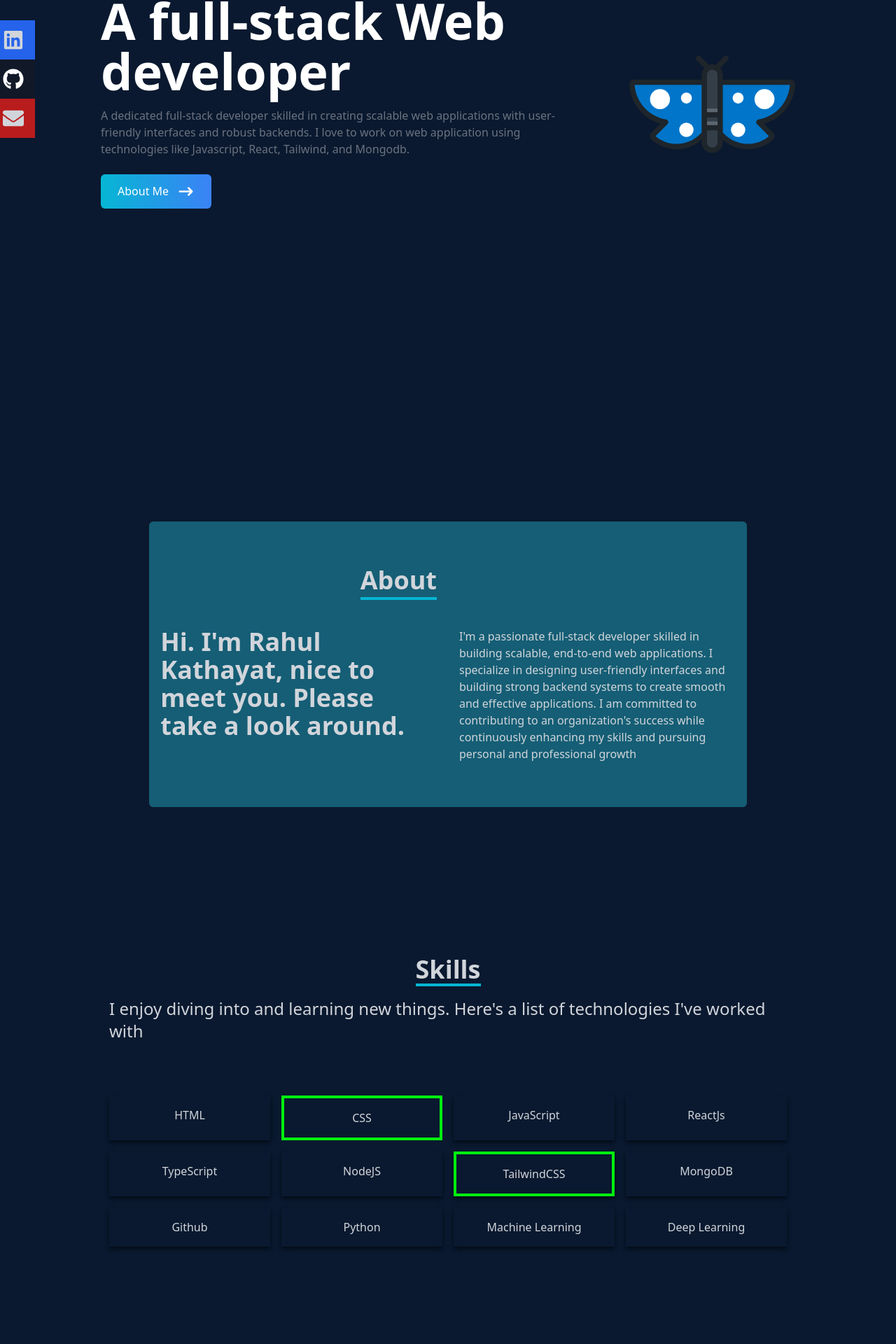
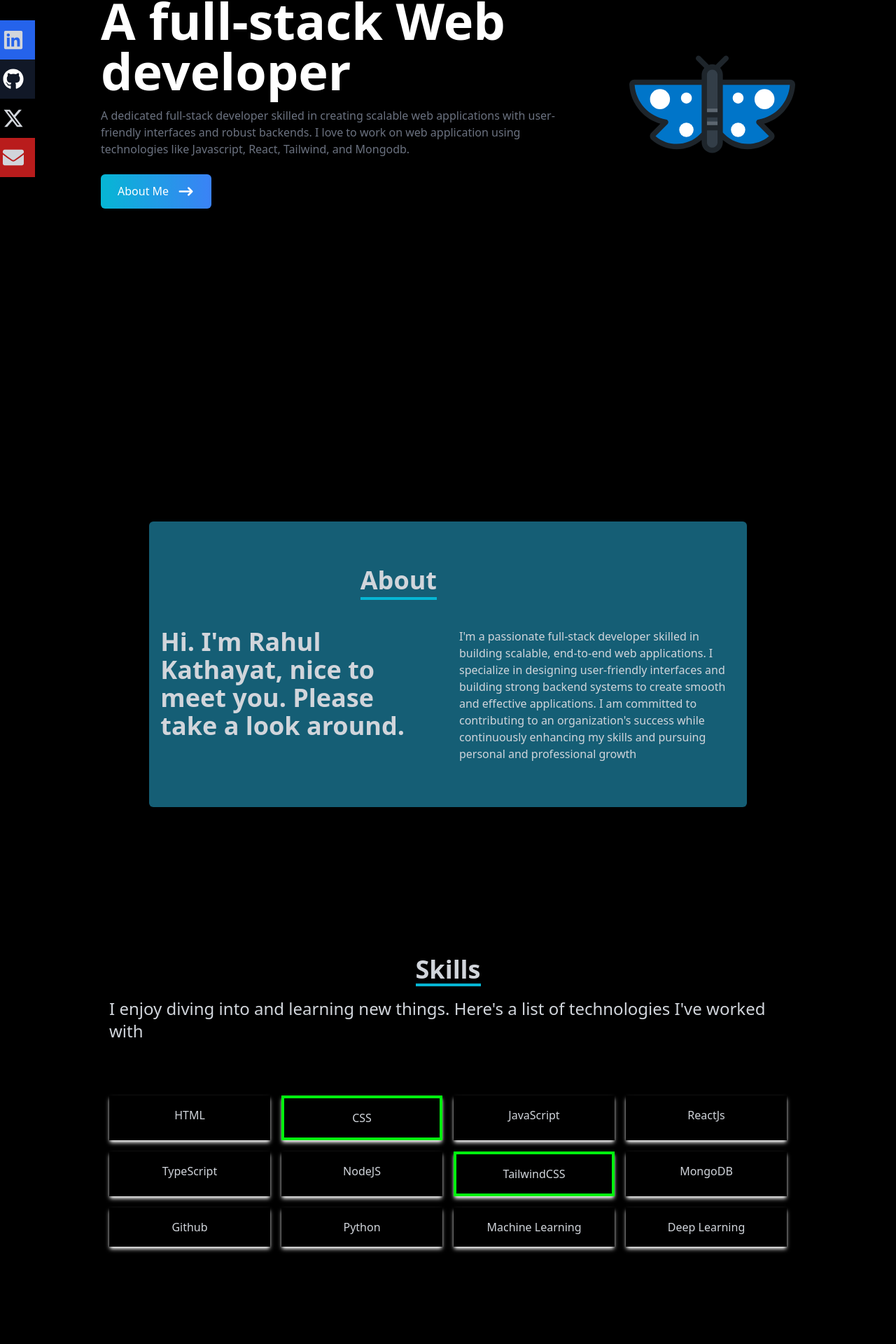
Before and after one commit to RahulSinghKathayat/Portfolio, a React (Vite) app in the folder portfolio/: page / in a window 1280 px wide. Shown: the part 251-2171 px from the top of the page at 70% size. Built offline with nearby package versions, Linux system fonts and the light colour scheme.

Commit message:
projects and contact

```diff
--- a/portfolio/src/components/About.jsx
+++ b/portfolio/src/components/About.jsx
@@ -2,7 +2,7 @@ import React from "react";
 
 const About = () =>{
     return (
-        <div name='about' id="about" className="w-full h-screen bg-[#0a192f] text-gray-300">
+        <div name='about' id="about" className="w-full h-screen bg-black text-gray-300">
             <div className="flex flex-col justify-center items-center w-full h-full">
                 <div className="py-16 rounded-md bg-cyan-800 flex flex-col justify-center items-center w-4/6">
                 <div className="max-w-[1000px] w-full grid grid-cols-2 gap-8 mb-4">
--- a/portfolio/src/components/Contact.jsx
+++ b/portfolio/src/components/Contact.jsx
@@ -1,18 +1,14 @@
 import React from "react";
+import { Link } from 'react-scroll'
 
 const Contact = () =>{
     return(
-        <div name='contact' className="w-full h-screen bg-[#0a192f] flex justify-center items-center p-4">
+        <div name='contact' className="w-full h-screen bg-black flex justify-center items-center p-4">
             <div className="flex flex-col max-w-[600px] w-full">
                 <div className="pb-8 flex flex-col justify-center w-full h-full items-center">
-                    <p className="text-4xl font-bold inline border-b-4 border-cyan-500 text-gray-300">Contact</p>
-                    <p className="text-gray-300 py-4">Send a message</p>
+                    <p className="text-4xl font-bold inline border-b-2 border-cyan-500 text-gray-300">Get in touch</p>
+                    <p className="text-gray-300 py-4">Email:{" "}<a href="mailto:rahulkathayat000@gmail.com" className="text-gray-300 underline hover:text-blue-950 hover:no-underline transition-colors duration-300">rahulkathayat000@gmail.com</a></p>
                 </div>
-
-                <input className="bg-[#ccd6f6] p-2" type="text" placeholder="Your name" name="name" />
-                <input className="bg-[#ccd6f6] p-2 my-4" type="email" placeholder="Your email" name="email"/>
-                <textarea className="bg-[#ccd6f6] p-2" name="message" rows='10' placeholder="Your message"></textarea>
-                <button className="text-white border-2 hover:bg-cyan-500 hover:border-cyan-500 px-4 py-3 my-8 mx-auto flex items-center">Submit</button>
             </div>
         </div>
     )
--- a/portfolio/src/components/Home.jsx
+++ b/portfolio/src/components/Home.jsx
@@ -5,7 +5,7 @@ import { HiArrowNarrowRight } from 'react-icons/hi'
 
 const Home = () =>{
     return(
-        <div name='home' className="h-screen w-full bg-[#0a192f]">
+        <div name='home' className="h-screen w-full bg-black">
             <div className="max-w-screen-lg mx-auto flex flex-col items-center justify-center h-full px-4 md:flex-row">
                 <div className="flex flex-col justify-center h-full">
                     <h2 className="text-4xl sm:text-7xl font-bold text-white">A full-stack Web developer</h2>
--- a/portfolio/src/components/Navbar.jsx
+++ b/portfolio/src/components/Navbar.jsx
@@ -1,6 +1,7 @@
 import React,{useState} from "react";
 
 import { FaBars, FaTimes, FaGithub, FaLinkedin, FaEnvelope } from 'react-icons/fa'
+import { FaXTwitter } from 'react-icons/fa6'
 import { HiOutlineMail } from 'react-icons/hi'
 import { BsFillPersonLinesFill } from 'react-icons/bs'
 
@@ -12,12 +13,12 @@ const Navbar = () =>{
     const handleClick = () => setNav(!nav)
 
     return (
-        <div className="fixed w-full h-20 flex justify-between items-center px-4 bg-slate-900 text-gray-300">
-            <div>
+        <div className="fixed w-full h-20 flex justify-center items-center px-4 bg-slate-900 text-gray-300">
+            {/* <div>
                 <h1 className="font-thin text-2xl italic font-serif">RSK</h1>
-            </div>
+            </div> */}
 
-            <ul className="hidden md:flex gap-x-8">
+            <ul className="hidden md:flex gap-x-8 cursor-pointer">
                 <li><Link to="home" smooth={true} duration={500}>Home</Link></li>
                 <li><Link to="skills" smooth={true} duration={500}>Skills</Link></li>
                 <li><Link to="works" smooth={true} duration={500}>Works</Link></li>
@@ -40,19 +41,24 @@ const Navbar = () =>{
             <div className="hidden lg:flex fixed flex-col top-[35%] left-0">
                 <ul>
                     <li className="w-40 h-14 flex justify-between items-center ml-[-110px] hover:ml-[-10px] duration-300 bg-blue-600">
-                        <a href="https://linkedin.com" className="flex justify-between items-center w-full text-gray-300 px-4">
+                        <a href="https://www.linkedin.com/in/rahul-kathayat-0902322b3/" className="flex justify-between items-center w-full text-gray-300 px-4">
                         Linkedin <FaLinkedin size={30} />
                         </a>
                     </li>
 
                     <li className="w-40 h-14 flex justify-between items-center ml-[-110px] hover:ml-[-10px] duration-300 bg-gray-900">
-                        <a href="https://github.com" className="flex justify-between items-center w-full text-white px-4">
+                        <a href="https://github.com/RahulSinghKathayat" className="flex justify-between items-center w-full text-white px-4">
                         Github <FaGithub size={30} /></a>
                     </li>
 
+                    <li className="w-40 h-14 flex justify-between items-center ml-[-110px] hover:ml-[-10px] duration-300 bg-black">
+                        <a href="https://x.com/neuCharacter" className="flex justify-between items-center w-full text-gray-300 px-4">X <FaXTwitter size={30}/></a>
+                    </li>
+
                     <li className="w-40 h-14 flex justify-between items-center ml-[-110px] hover:ml-[-10px] duration-300 bg-red-700">
-                        <a href="https://gmail.com" className="flex justify-between items-center w-full text-gray-300 px-4">Gmail <FaEnvelope size={30}/></a>
+                        <a href="mailto:rahulkathayat000@gmail.com" className="flex justify-between items-center w-full text-gray-300 px-4">Gmail <FaEnvelope size={30}/></a>
                     </li>
+
                 </ul>
             </div>
         </div>
--- a/portfolio/src/components/Skills.jsx
+++ b/portfolio/src/components/Skills.jsx
@@ -2,58 +2,58 @@ import React from "react";
 
 const Skills = () =>{
     return(
-        <div name='skills' className="w-full h-screen bg-[#0a192f] text-gray-300">
+        <div name='skills' className="w-full h-screen bg-black text-gray-300">
              <div className="max-w-[1000px] mx-auto p-4 felx -felx-cols justify-center w-full h-full">
                 <div className="w-full flex flex-col justify-center items-center mb-7">
                     <p className="text-4xl border-b-4 border-cyan-500 text-center font-bold inline">Skills</p>
                     <p className="text-2xl py-4">I enjoy diving into and learning new things. Here's a list of technologies I've worked with</p>
                 </div>
                 <div className="w-full grid grid-cols-2 sm:grid-cols-4 gap-4 text-center py-8">
-                    <div className="shadow-md shadow-[#040c16] hover:scale-110 duration-500">
+                    <div className="shadow-md shadow-white hover:scale-110 duration-500">
                         <p className="my-4">HTML</p>
                     </div>
 
-                    <div className="border-4 border-solid border-transparent animate-rgb-border hover:scale-110 duration-500">
+                    <div className="border-4 border-solid border-transparent animate-rgb-border shadow-md shadow-white hover:scale-110 duration-500">
                         <p className="my-4">CSS</p>
                     </div>
 
-                    <div className="shadow-md shadow-[#040c16] hover:scale-110 duration-500">
+                    <div className="shadow-md shadow-white hover:scale-110 duration-500">
                         <p className="my-4">JavaScript</p>
                     </div>
 
-                    <div className="shadow-md shadow-[#040c16] hover:scale-110 duration-500">
+                    <div className="shadow-md shadow-white hover:scale-110 duration-500">
                         <p className="my-4">ReactJs</p>
                     </div>
 
-                    <div className="shadow-md shadow-[#040c16] hover-scale-110 duration-500">
+                    <div className="shadow-md shadow-white hover:scale-110 duration-500">
                         <p className="my-4">TypeScript</p>
                     </div>
 
-                    <div className="shadow-md shadow-[#040c16] hover:scale-110 duration-500">
+                    <div className="shadow-md shadow-white hover:scale-110 duration-500">
                         <p className="my-4">NodeJS</p>
                     </div>
 
-                    <div className="border-4 border-solid border-transparent animate-rgb-border shadow-md shadow-[#040c16] hover-scale-110 duration-500">
+                    <div className="border-4 border-solid border-transparent animate-rgb-border shadow-md shadow-white hover:scale-110 duration-500">
                         <p className="my-4">TailwindCSS</p>
                     </div>
 
-                    <div className="shadow-md shadow-[#040c16] hover-scale-110 duration-500">
+                    <div className="shadow-md shadow-white hover:scale-110 duration-500">
                         <p className="my-4">MongoDB</p>
                     </div>
 
-                    <div className="shadow-md shadow-[#040c16] hover-scale-110 duration-500">
+                    <div className="shadow-md shadow-white hover:scale-110 duration-500">
                         <p className="my-4">Github</p>
                     </div>
 
-                    <div className="shadow-md shadow-[#040c16] hover-scale-110 duration-500">
+                    <div className="shadow-md shadow-white hover:scale-110 duration-500">
                         <p className="my-4">Python</p>
                     </div>
 
-                    <div className="shadow-md shadow-[#040c16] hover-scale-110 duration-500">
+                    <div className="shadow-md shadow-white hover:scale-110 duration-500">
                         <p className="my-4">Machine Learning</p>
                     </div>
 
-                    <div className="shadow-md shadow-[#040c16] hover-scale-110 duration-500">
+                    <div className="shadow-md shadow-white hover:scale-110 duration-500">
                         <p className="my-4">Deep Learning</p>
                     </div>
                 </div>
```
Also changed, not shown: portfolio/src/components/Works.jsx (+13 -12 lines).
